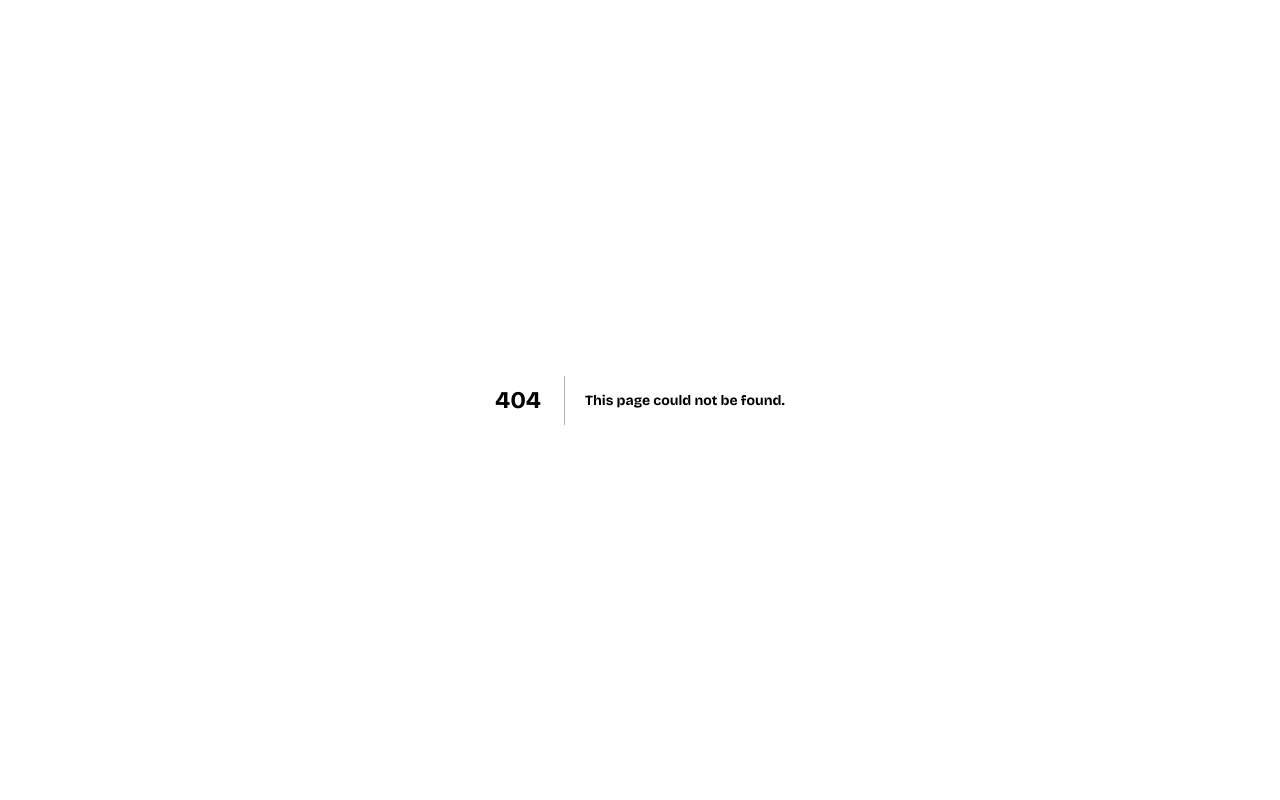
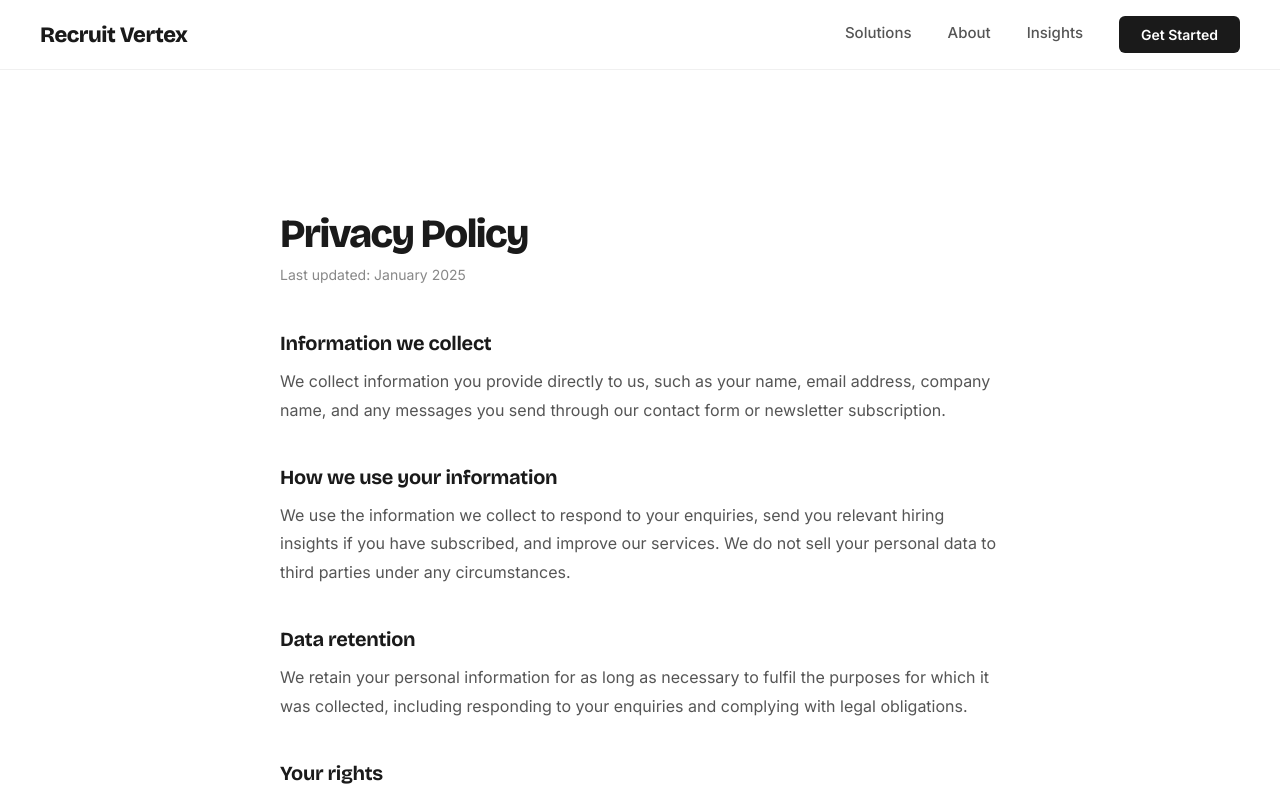
Before and after one commit to Shayanbeigh/my-website, a Next.js app: page /privacy in a window 1280 px wide. Before the commit this address had no page. Shown: the top 800 px of the page. Built offline with nearby package versions, Linux system fonts and the light colour scheme.

Commit message:
major fixes

```diff
--- a/app/components/About.js
+++ b/app/components/About.js
@@ -45,7 +45,7 @@ export default function About() {
               lineHeight: '1.8',
               marginBottom: '16px',
             }}>
-              my-website was founded on a simple belief — that finding the right
+              Recruit Vertex was founded on a simple belief — that finding the right
               engineer shouldn't take months, cost a fortune, or feel like a gamble.
               We've built a smarter way.
             </p>
--- a/app/components/Footer.js
+++ b/app/components/Footer.js
@@ -6,6 +6,7 @@ import Link from 'next/link'
 export default function Footer() {
   const [email, setEmail] = useState('')
   const [status, setStatus] = useState('idle')
+
   const handleSubscribe = async () => {
     if (!email || !email.includes('@')) {
       setStatus('error')
@@ -17,9 +18,9 @@ export default function Footer() {
         method: 'POST',
         headers: { 'Content-Type': 'application/json' },
         body: JSON.stringify({
-        access_key: 'YOUR_WEB3FORMS_KEY',
-        email: email,
-        subject: 'New newsletter subscriber - my-website',
+          access_key: '8862e737-e3af-4146-be98-dc89b1eb2933',
+          email: 'shayanbeigh99@gmail.com',
+          subject: 'New newsletter subscriber - Recruit Vertex',
           message: 'New subscriber: ' + email,
         }),
       })
@@ -36,6 +37,7 @@ export default function Footer() {
       setTimeout(() => setStatus('idle'), 3000)
     }
   }
+
   return (
     <footer style={{
       backgroundColor: '#1a1a1a',
@@ -57,6 +59,7 @@ export default function Footer() {
               fontWeight: '800',
               letterSpacing: '-0.5px',
               marginBottom: '16px',
+              fontFamily: 'Bricolage Grotesque, sans-serif',
             }}>Hire Genie</h3>
             <p style={{
               fontSize: '14px',
@@ -64,7 +67,7 @@ export default function Footer() {
               lineHeight: '1.7',
               maxWidth: '220px',
             }}>
-              Connecting exceptional talent with ambitious companies across the globe.
+              Connecting exceptional tech talent with ambitious companies across the globe.
             </p>
           </div>
 
@@ -78,8 +81,13 @@ export default function Footer() {
               marginBottom: '20px',
             }}>Navigation</h4>
             <div style={{ display: 'flex', flexDirection: 'column', gap: '12px' }}>
-              {['Solutions', 'About', 'Insights', 'Contact'].map(link => (
-                <a key={link} href={`#${link.toLowerCase()}`} style={{
+              {[
+                { label: 'Solutions', href: '/solutions' },
+                { label: 'About', href: '/about' },
+                { label: 'Insights', href: '/insights' },
+                { label: 'Contact', href: '/contact' },
+              ].map(link => (
+                <Link key={link.label} href={link.href} style={{
                   color: '#aaa',
                   textDecoration: 'none',
                   fontSize: '14px',
@@ -87,7 +95,7 @@ export default function Footer() {
                 }}
                   onMouseEnter={e => e.target.style.color = '#fff'}
                   onMouseLeave={e => e.target.style.color = '#aaa'}
-                >{link}</a>
+                >{link.label}</Link>
               ))}
             </div>
           </div>
@@ -102,18 +110,17 @@ export default function Footer() {
               marginBottom: '20px',
             }}>Contact</h4>
             <div style={{ display: 'flex', flexDirection: 'column', gap: '12px' }}>
-              <a href="mailto:hello@my-website.co" style={{
-                color: '#aaa', textDecoration: 'none', fontSize: '14px'
-              }}>hello@my-website.co</a>
+              <a href="mailto:hello@hiregenie.co" style={{
+                color: '#aaa', textDecoration: 'none', fontSize: '14px',
+              }}>hello@hiregenie.co</a>
               <p style={{ color: '#aaa', fontSize: '14px', margin: 0 }}>New Delhi, India</p>
               <p style={{ color: '#aaa', fontSize: '14px', margin: 0 }}>New York · London · Dubai</p>
-              <a href="https://linkedin.com/in/shayan-beigh-74781027a" target="_blank" style={{
-                color: '#4f46e5', textDecoration: 'none', fontSize: '14px'
+              <a href="https://linkedin.com/company/hire-genie0/?viewAsMember=true" target="_blank" style={{
+                color: '#aaa', textDecoration: 'none', fontSize: '14px',
               }}>LinkedIn →</a>
             </div>
           </div>
 
-          {/* Newsletter */}
           <div>
             <h4 style={{
               fontSize: '12px',
@@ -141,7 +148,7 @@ export default function Footer() {
                 color: '#86efac',
                 fontWeight: '500',
               }}>
-      ✓ You're subscribed!
+                You are subscribed!
               </div>
             ) : (
               <div>
@@ -188,7 +195,6 @@ export default function Footer() {
                       fontWeight: '600',
                       cursor: status === 'loading' ? 'not-allowed' : 'pointer',
                       transition: 'background-color 0.2s',
-            whiteSpace: 'nowrap',
                     }}>
                     {status === 'loading' ? '...' : '→'}
                   </button>
@@ -200,7 +206,7 @@ export default function Footer() {
                     marginTop: '8px',
                     margin: '8px 0 0',
                   }}>
-          Something went wrong. Please try again.
+                    Please enter a valid email address.
                   </p>
                 )}
               </div>
@@ -219,11 +225,11 @@ export default function Footer() {
           gap: '16px',
         }}>
           <p style={{ fontSize: '13px', color: '#555', margin: 0 }}>
-            © 2025 Hire Genie. Built for teams that mean business.
+            2025 Talent Vertex. Built for teams that mean business.
           </p>
-          <a href="#" style={{ fontSize: '13px', color: '#555', textDecoration: 'none' }}>
+          <Link href="/privacy" style={{ fontSize: '13px', color: '#555', textDecoration: 'none' }}>
             Privacy Policy
-          </a>
+          </Link>
         </div>
 
       </div>
--- a/app/components/Loader.js
+++ b/app/components/Loader.js
@@ -42,7 +42,7 @@ export default function Loader() {
               fontFamily: 'Bricolage Grotesque, sans-serif',
             }}
           >
-            my-website
+            Recruit Vertex
           </motion.h1>
 
           {/* Loading bar */}
--- a/app/components/Navbar.js
+++ b/app/components/Navbar.js
@@ -31,7 +31,6 @@ export default function Navbar() {
         alignItems: 'center',
         justifyContent: 'space-between',
       }}>
-
 <Link href="/" style={{
   fontSize: '22px',
   fontWeight: '800',
@@ -40,7 +39,7 @@ export default function Navbar() {
   letterSpacing: '-0.5px',
   fontFamily: 'Bricolage Grotesque, sans-serif',
 }}>
-          Hire Genie
+  Recruit Vertex
 </Link>
 
         {/* Desktop Links */}
--- a/app/components/Services.js
+++ b/app/components/Services.js
@@ -17,7 +17,7 @@ export default function Services() {
     icon: '🌍',
     title: 'Global Reach',
     subtitle: 'Talent without boundaries',
-    description: 'From Bangalore to Berlin, Dubai to Delaware — our network spans 20+ countries. We find exceptional engineers wherever they are and bring them to where you need them.',
+    description: 'From Bangalore to Berlin, Dubai to Delaware — our network spans 10+ countries. We find exceptional engineers wherever they are and bring them to where you need them.',
     cta: 'Explore Our Network',
     href: '/about',
   },
--- a/app/components/Testimonials.js
+++ b/app/components/Testimonials.js
@@ -5,7 +5,7 @@ import FadeIn from './FadeIn'
 export default function Testimonials() {
   const testimonials = [
     {
-      quote: 'my-website didn\'t just send us engineers — they sent us the right engineers. First hire, perfect fit. We\'ve never looked back.',
+      quote: 'Rexruit Vertex didn\'t just send us engineers — they sent us the right engineers. First hire, perfect fit. We\'ve never looked back.',
       name: 'VP of Engineering',
       company: 'Series B SaaS Company, USA',
     },
--- a/app/layout.js
+++ b/app/layout.js
@@ -4,7 +4,7 @@ import Loader from './components/Loader'
 import BackToTop from './components/BackToTop'
 
 export const metadata = {
-  title: 'my-website | Global Tech Talent Partners',
+  title: 'Recruit Vertex | Global Tech Talent Partners',
   description: 'Connecting exceptional tech talent with ambitious companies across the globe.',
 }
 
--- /dev/null
+++ b/app/privacy/page.js
@@ -0,0 +1,76 @@
+import Navbar from '../components/Navbar'
+import Footer from '../components/Footer'
+import PageTransition from '../components/PageTransition'
+
+export default function Privacy() {
+  return (
+    <PageTransition>
+      <main>
+        <Navbar />
+        <section style={{
+          paddingTop: '140px',
+          paddingBottom: '120px',
+          paddingLeft: '40px',
+          paddingRight: '40px',
+          backgroundColor: '#fff',
+        }}>
+          <div style={{ maxWidth: '720px', margin: '0 auto' }}>
+            <h1 style={{
+              fontSize: '40px',
+              fontWeight: '800',
+              color: '#1a1a1a',
+              letterSpacing: '-1.5px',
+              marginBottom: '8px',
+            }}>Privacy Policy</h1>
+            <p style={{ fontSize: '14px', color: '#888', marginBottom: '48px' }}>
+              Last updated: January 2025
+            </p>
+
+            {[
+              {
+                title: 'Information we collect',
+                body: 'We collect information you provide directly to us, such as your name, email address, company name, and any messages you send through our contact form or newsletter subscription.',
+              },
+              {
+                title: 'How we use your information',
+                body: 'We use the information we collect to respond to your enquiries, send you relevant hiring insights if you have subscribed, and improve our services. We do not sell your personal data to third parties under any circumstances.',
+              },
+              {
+                title: 'Data retention',
+                body: 'We retain your personal information for as long as necessary to fulfil the purposes for which it was collected, including responding to your enquiries and complying with legal obligations.',
+              },
+              {
+                title: 'Your rights',
+                body: 'You have the right to access, correct, or delete your personal data at any time. To exercise these rights, please contact us at hello@recruitvertex.co and we will respond within 5 business days.',
+              },
+              {
+                title: 'Cookies',
+                body: 'Our website uses minimal cookies necessary for basic functionality. We do not use tracking cookies or sell browsing data to advertisers.',
+              },
+              {
+                title: 'Contact us',
+                body: 'If you have any questions about this Privacy Policy, please contact us at hello@recruitvertex.co.',
+              },
+            ].map((section, i) => (
+              <div key={i} style={{ marginBottom: '40px' }}>
+                <h2 style={{
+                  fontSize: '20px',
+                  fontWeight: '700',
+                  color: '#1a1a1a',
+                  marginBottom: '12px',
+                  letterSpacing: '-0.3px',
+                }}>{section.title}</h2>
+                <p style={{
+                  fontSize: '16px',
+                  color: '#555',
+                  lineHeight: '1.8',
+                }}>{section.body}</p>
+              </div>
+            ))}
+          </div>
+        </section>
+        <Footer />
+      </main>
+    </PageTransition>
+  )
+}
--- a/package.json
+++ b/package.json
@@ -1,5 +1,5 @@
 {
-  "name": "my-website",
+  "name": "Hire Genie",
   "version": "0.1.0",
   "private": true,
   "scripts": {
```
Also changed, not shown: app/about/page.js (+5 -5 lines), app/components/Hero.js (+8 -8 lines), 1 other file (tests, documents, lock files or other folders). Lines whose indentation alone changed are shown as unchanged.
